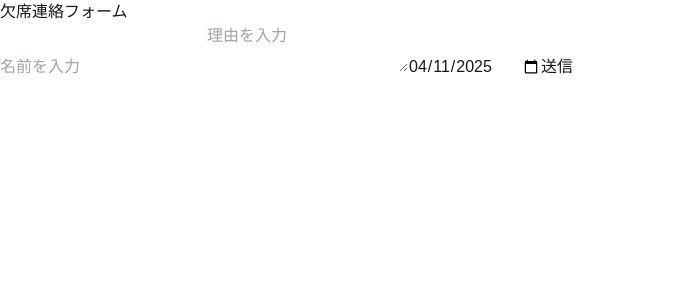
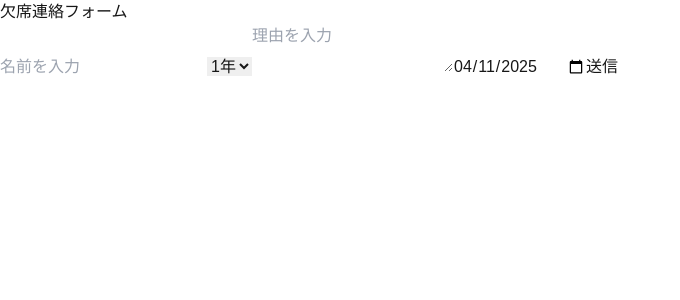
Before and after one commit to Wizamari1138/Procon-absence-form, a Next.js app: page / in a window 1280 px wide. Shown: the top 300 px of the page, without its empty margins (0-680 px from the left). Built offline with nearby package versions, Linux system fonts and the light colour scheme.

Commit message:
feat: 学年選択機能を追加し、メール送信データに学年を含めるように変更

```diff
--- a/src/app/api/sendMail/route.ts
+++ b/src/app/api/sendMail/route.ts
@@ -4,14 +4,14 @@ import { Resend } from "resend";
 const resend = new Resend(process.env.RESEND_API_KEY);
 
 export async function POST(req: Request) {
-  const { name, reason, date } = await req.json();
+  const { name, reason, date, grade } = await req.json();
 
   try {
     const { error } = await resend.emails.send({
       from: "欠席連絡フォーム <onboarding@resend.dev>", // sandbox用送信元
       to: [process.env.OWNER_EMAIL ?? ""],
       subject: "【欠席連絡】",
-      text: `名前: ${name}\n理由: ${reason}\n日付: ${date}`,
+      text: `学年: ${grade}\n名前: ${name}\n理由: ${reason}\n日付: ${date}`,
     });
 
     if (error) {
--- a/src/app/page.tsx
+++ b/src/app/page.tsx
@@ -10,13 +10,14 @@ export default function Home() {
   const formattedTodayDate = today.toLocaleDateString("ja-JP", {year: "numeric",month: "2-digit",
     day: "2-digit"}).replaceAll('/', '-')
   const [date, setDate] = useState<string>(formattedTodayDate);
+  const [grade, setGrade] = useState<string>("1");
   const [message, setMessage] = useState("");
 
   const handleSubmit = async (e: React.FormEvent) => {
     e.preventDefault();
     const res = await fetch("/api/sendMail", {
       method: "POST",
-      body: JSON.stringify({ name, reason, date }),
+      body: JSON.stringify({ name, reason, date, grade }),
       headers: { "Content-Type": "application/json" },
     });
 
@@ -36,6 +37,18 @@ export default function Home() {
           placeholder="名前を入力"
           required
         />
+        <select
+          value={grade}
+          onChange={(e) => setGrade(e.target.value)}
+          className="w-full p-2 border rounded mt-1 text-gray-800 bg-white border-white"
+          required
+        >
+          <option value="1">1年</option>
+          <option value="2">2年</option>
+          <option value="3">3年</option>
+          <option value="4">4年</option>
+          <option value="5">5年</option>
+        </select>
         <textarea
           value={reason}
           onChange={(e) => setReason(e.target.value)}
```
